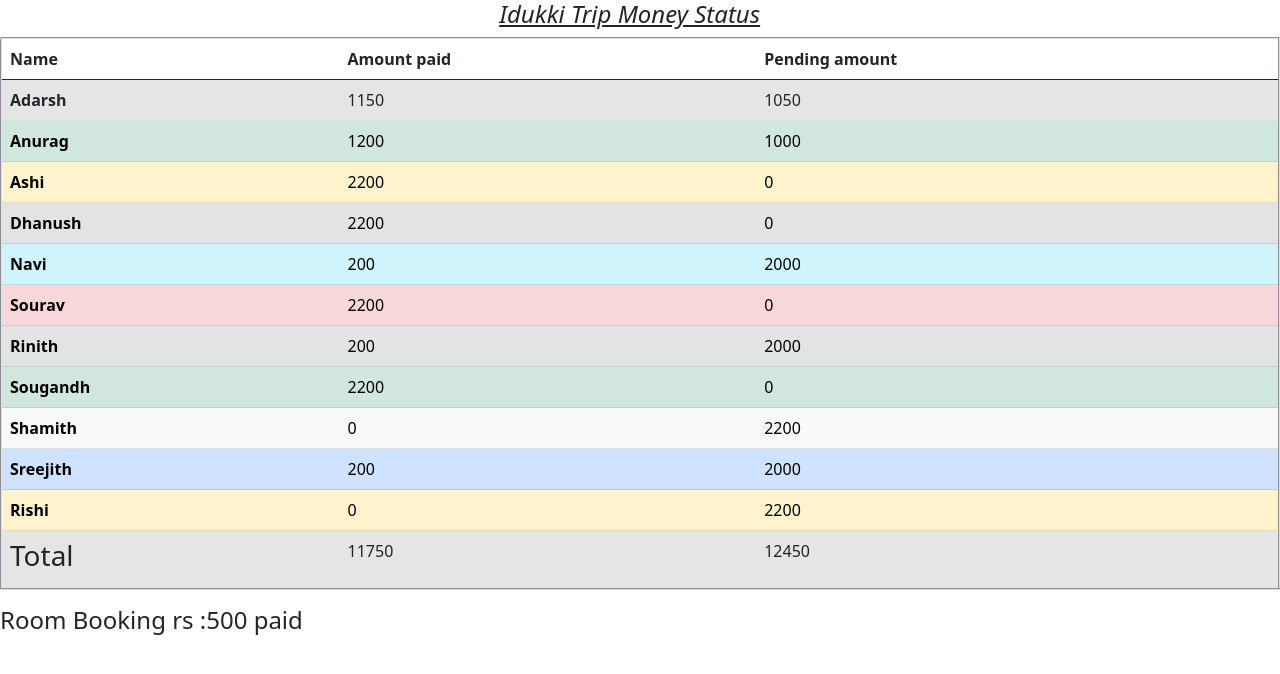
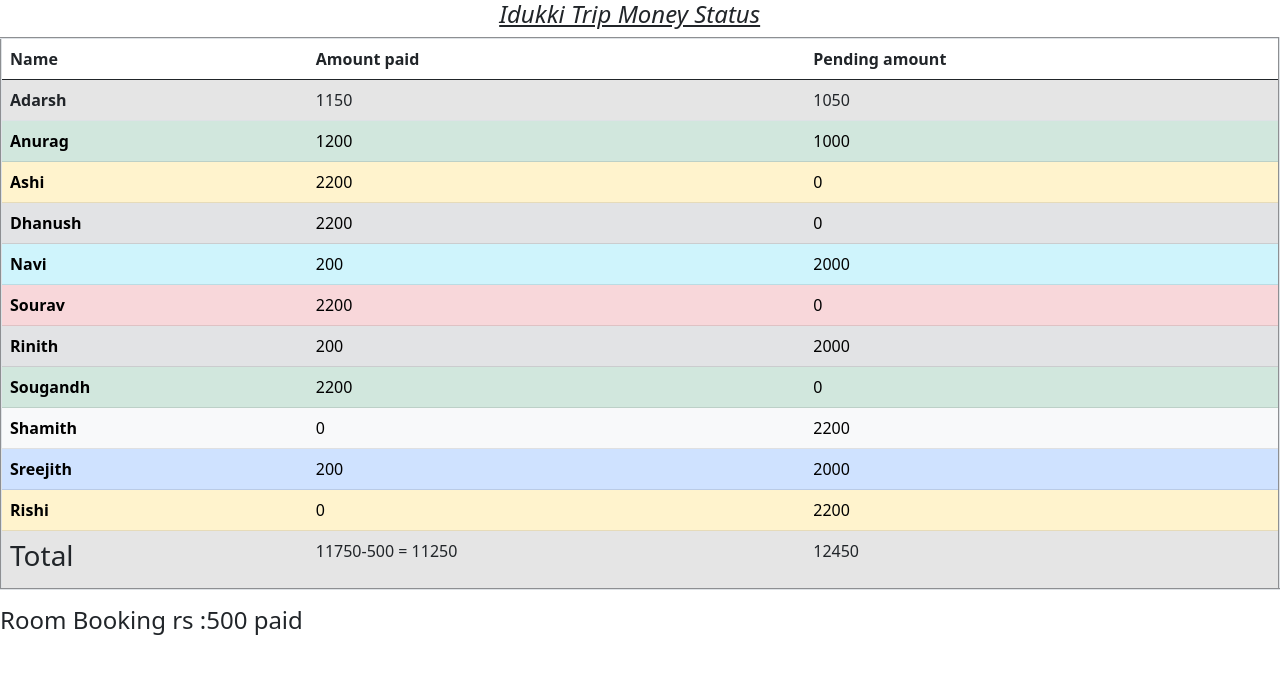
Before and after one commit to dhanushbmohan7/trip, a Django app: page / in a window 1280 px wide. Shown: the top 674 px of the page. Run offline with Django 3.2, Linux system fonts and the light colour scheme; data comes from the database, SQL or seed files in the repository; some libraries are stand-ins or nearby versions.

Commit message:
Update index.html

```diff
--- a/blogapp/templates/index.html
+++ b/blogapp/templates/index.html
@@ -30,7 +30,7 @@
 
 
                 <th scope="row"><h3>Total</h3></th>
-                <td>{{total_recieved}}</td>
+                <td>{{total_recieved}}-500 = {{balance}}</td>
                 <td>{{total_pending}}</td>
               </tr>
                   </tbody>
```
